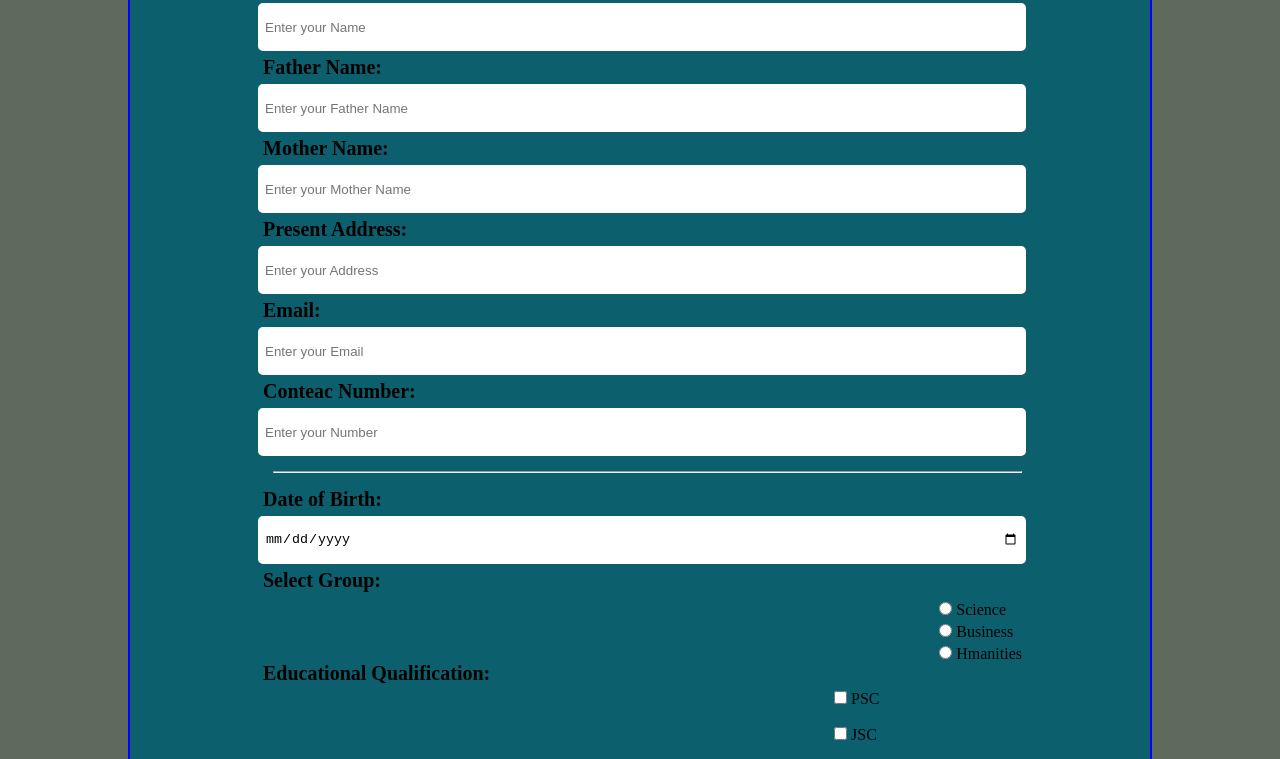
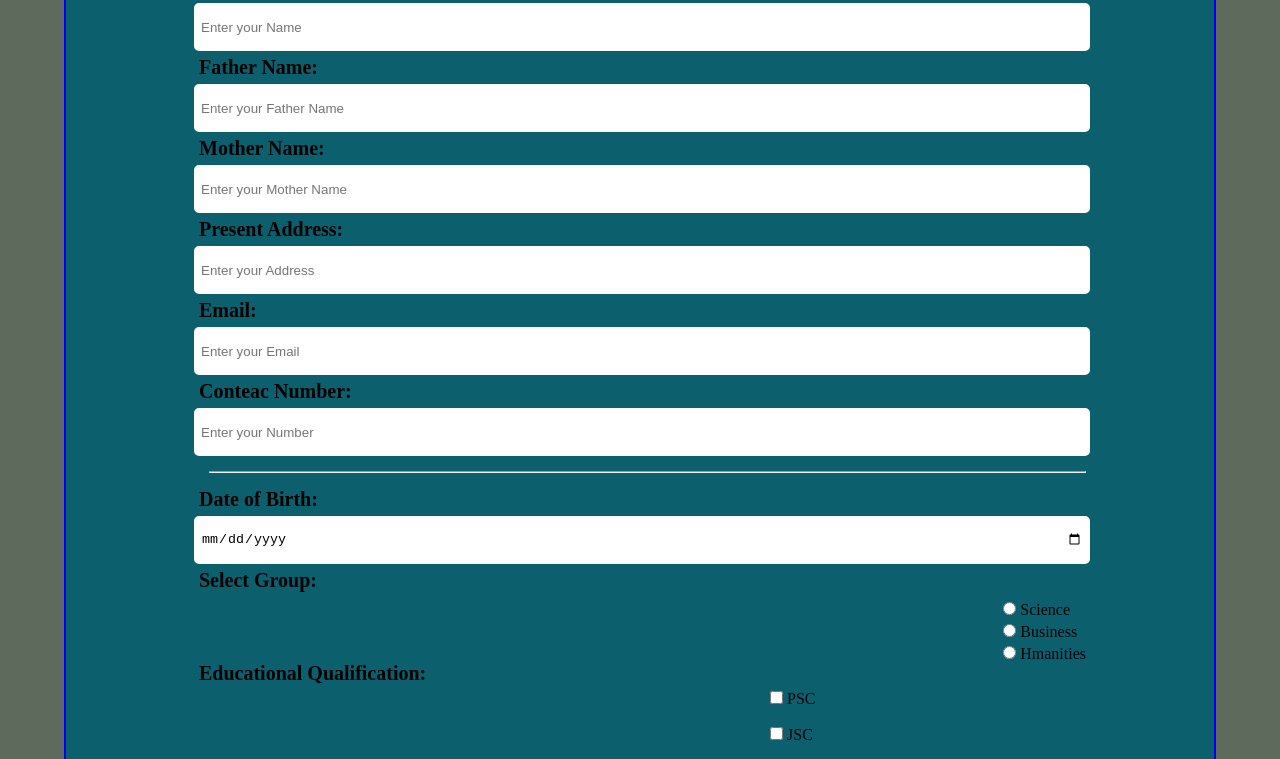
Before and after one commit to mdrijoanmaruf/form, a plain HTML site: page index.html in a window 1280 px wide. Shown: the part 237-996 px from the top of the page. Drawn offline with Linux system fonts and the light colour scheme.

Commit message:
Update style.css

```diff
--- a/style.css
+++ b/style.css
@@ -12,7 +12,7 @@
     color: rgb(133, 0, 0);
   }
   .form {
-    margin: 40px 10vw 40px 10vw;
+    margin: 40px 5vw 40px 5vw;
     border: 2px solid blue;
     padding: 10vw;
     height: 180vh;
@@ -21,7 +21,7 @@
   }
   .text-form {
     height: 6vh;
-    width: 60vw;
+    width: 70vw;
     padding: 5px;
     border-radius: 5px;
     border: 2px solid white;
```
